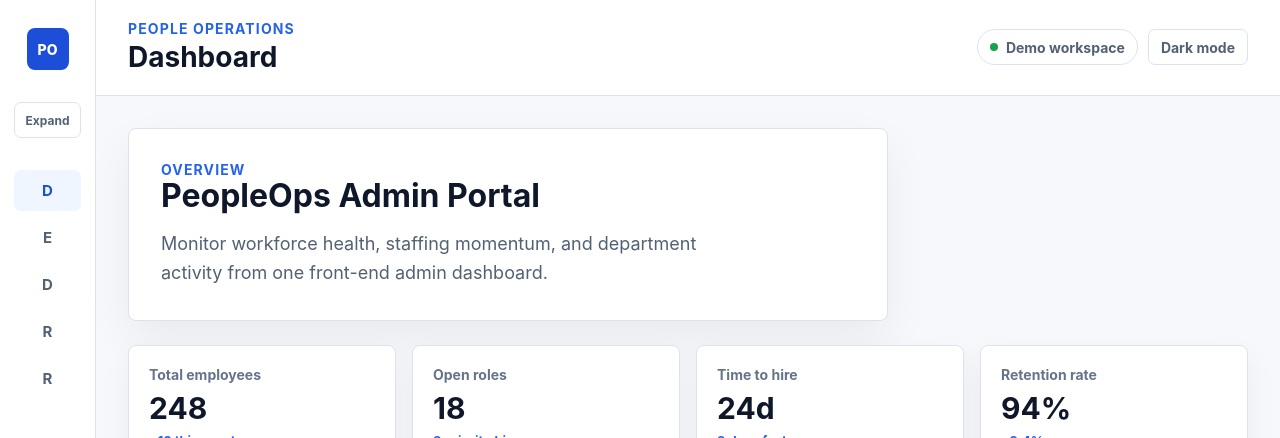
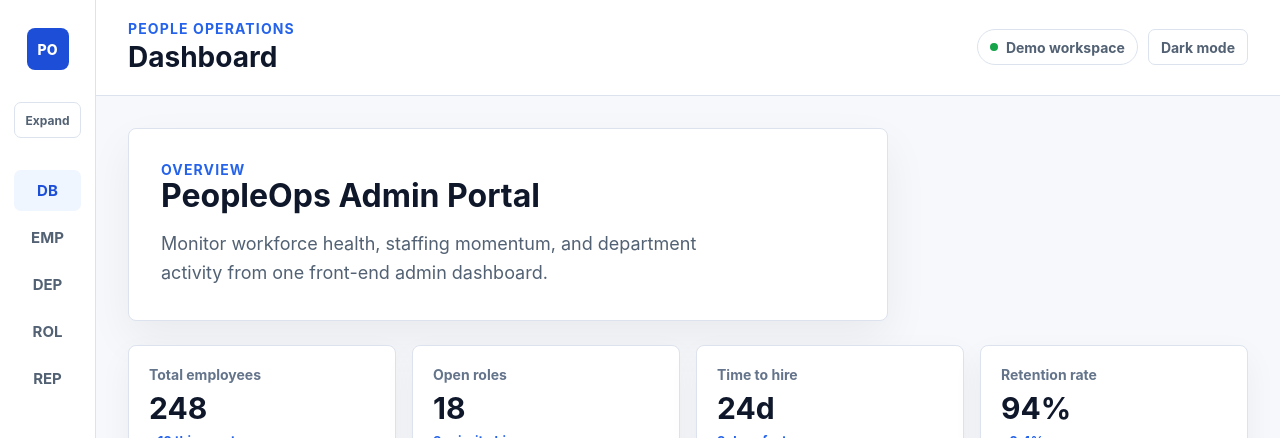
Before and after one commit to milanNbg/peopleops-admin-portal, a React (Vite) app: page /dashboard in a window 1280 px wide. Both pictures are taken after a click on the button "Collapse". Shown: the top 438 px of the page. Built offline with nearby package versions, Linux system fonts and the light colour scheme.

Commit message:
Improve collapsed sidebar labels and added live demo link

```diff
--- a/src/components/layout/Sidebar.tsx
+++ b/src/components/layout/Sidebar.tsx
@@ -5,8 +5,6 @@ import type { NavigationItem } from '../../data/navigation'
 type SidebarProps = {
   navigationItems: NavigationItem[]
 }
-
-const getNavigationInitial = (label: string) => label.charAt(0)
 
 export const Sidebar = ({ navigationItems }: SidebarProps) => {
   const { isSidebarCollapsed, toggleSidebar } = useAppUi()
@@ -46,11 +44,12 @@ export const Sidebar = ({ navigationItems }: SidebarProps) => {
             }
             end={item.path === '/dashboard'}
             key={item.label}
+            aria-label={item.label}
             title={isSidebarCollapsed ? item.label : undefined}
             to={item.path}
           >
             <span className="nav-initial" aria-hidden="true">
-              {getNavigationInitial(item.label)}
+              {item.shortLabel}
             </span>
             <span className="nav-label">{item.label}</span>
           </NavLink>
--- a/src/data/navigation.ts
+++ b/src/data/navigation.ts
@@ -1,12 +1,13 @@
 export type NavigationItem = {
   label: string
   path: string
+  shortLabel: string
 }
 
 export const navigationItems: NavigationItem[] = [
-  { label: 'Dashboard', path: '/dashboard' },
-  { label: 'Employees', path: '/employees' },
-  { label: 'Departments', path: '/departments' },
-  { label: 'Roles', path: '/roles' },
-  { label: 'Reports', path: '/reports' },
+  { label: 'Dashboard', path: '/dashboard', shortLabel: 'DB' },
+  { label: 'Employees', path: '/employees', shortLabel: 'EMP' },
+  { label: 'Departments', path: '/departments', shortLabel: 'DEP' },
+  { label: 'Roles', path: '/roles', shortLabel: 'ROL' },
+  { label: 'Reports', path: '/reports', shortLabel: 'REP' },
 ]
```
Also changed, not shown: 1 other file (tests, documents, lock files or other folders).
